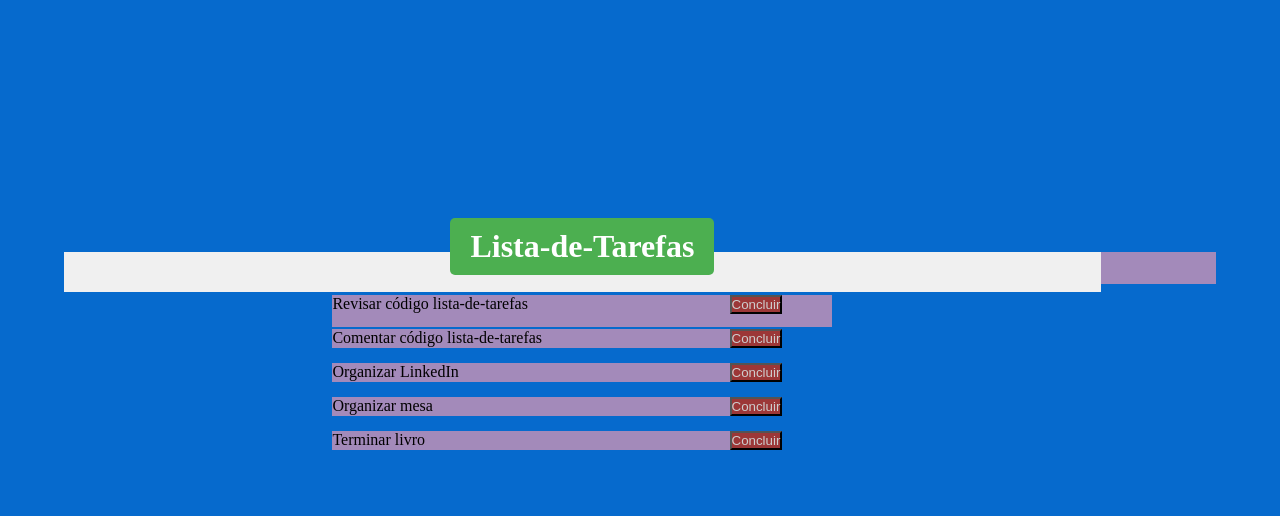
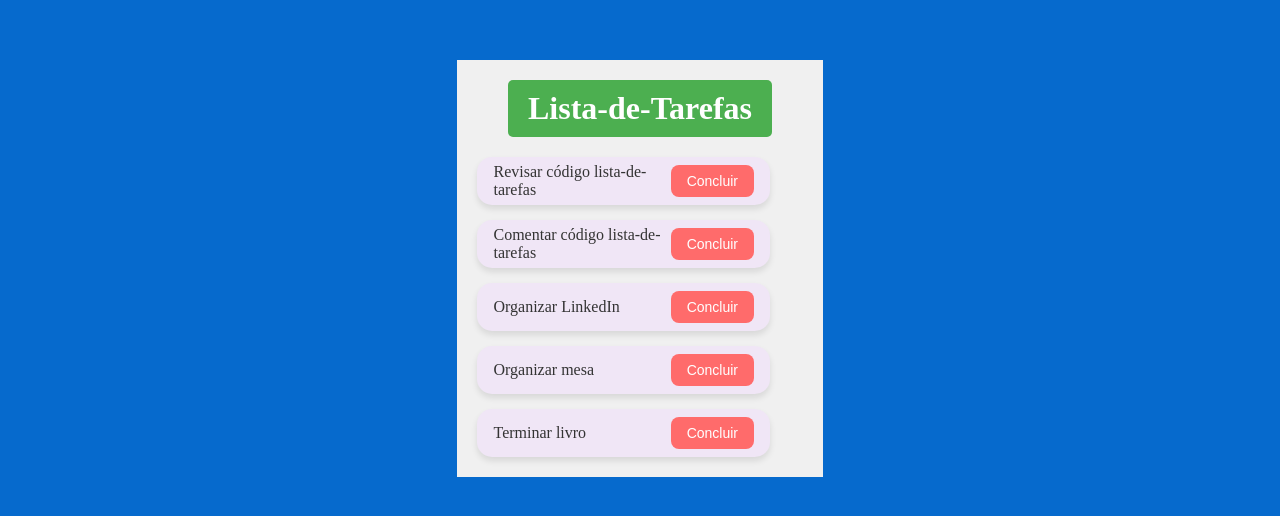
Before and after one commit to JuanMOLopes/lista-de-tarefas, a React (Vite) app: page / in a window 1280 px wide. Shown: the part 132-648 px from the top of the page. Built offline with nearby package versions, Linux system fonts and the light colour scheme.

Commit message:
css tarefas arrumado

```diff
--- a/src/components/Tarefas/Tarefa.css
+++ b/src/components/Tarefas/Tarefa.css
@@ -1,20 +1,51 @@
 button.Concluir {
-  background-color: rgb(156, 55, 55);
-  color: rgb(206, 205, 205);
+  background-color: #ff6b6b;
+  color: white;
+  border: none;
+  border-radius: 8px;
+  padding: 8px 16px;
+  font-size: 14px;
+  cursor: pointer;
+}
+
+button.Concluir:hover {
+  background-color: #ff4757;
 }
 
 button.Concluido {
-  background-color: rgb(138, 186, 137);
-  color: rgb(28, 27, 27);
+  background-color: #6bff6b;
+  color: black;
+  border: none;
+  border-radius: 8px;
+  padding: 8px 16px;
+  font-size: 14px;
 }
+
+button.Concluido:hover {
+  background-color: #50c878;
+}
+
 p.Concluido {
-  color: rgb(58, 88, 58);
-  text-decoration-line: line-through;
+  color: #50c878;
+  text-decoration: line-through;
+  font-style: italic;
 }
-div {
+
+.tarefa {
   display: flex;
   justify-content: space-between;
-  background-color: rgb(163, 138, 186);
-  height: 2rem;
+  align-items: center;
+  background-color: #f0e6f6;
+  border-radius: 15px;
+  height: 3rem;
   width: 90%;
+  padding: 0 16px;
+  box-shadow: 0 4px 6px rgba(0, 0, 0, 0.1);
+  transition: box-shadow 0.3s ease, transform 0.2s ease;
 }
+
+.tarefa p {
+  margin: 0;
+  font-size: 16px;
+  color: #333;
+}
--- a/src/components/Tarefas/Tarefa.jsx
+++ b/src/components/Tarefas/Tarefa.jsx
@@ -17,10 +17,13 @@ function Concluir(props) {
 
   return (
     // Define a classe da div pelo estado "cor"
-    <div>
-<p className={status ? "Concluido" : "Concluir"}>{props.titulo}</p>
+    <div className="tarefa">
+      <p className={status ? "Concluido" : "Concluir"}>{props.titulo}</p>
       {/* Ao clicar no botão, chama a função "AlternarStatus", a classe é definida pela lógica "Se o status estiver como verdadeiro, define "cor" como "Concluir", se for falso, como "Concluido", o texto de dentro do botão também é definido pela mesma lógica */}
-      <button onClick={AlternarStatus} className={status ? "Concluido" : "Concluir"}>
+      <button
+        onClick={AlternarStatus}
+        className={status ? "Concluido" : "Concluir"}
+      >
         {status ? "Concluido" : "Concluir"}
       </button>
     </div>
```
